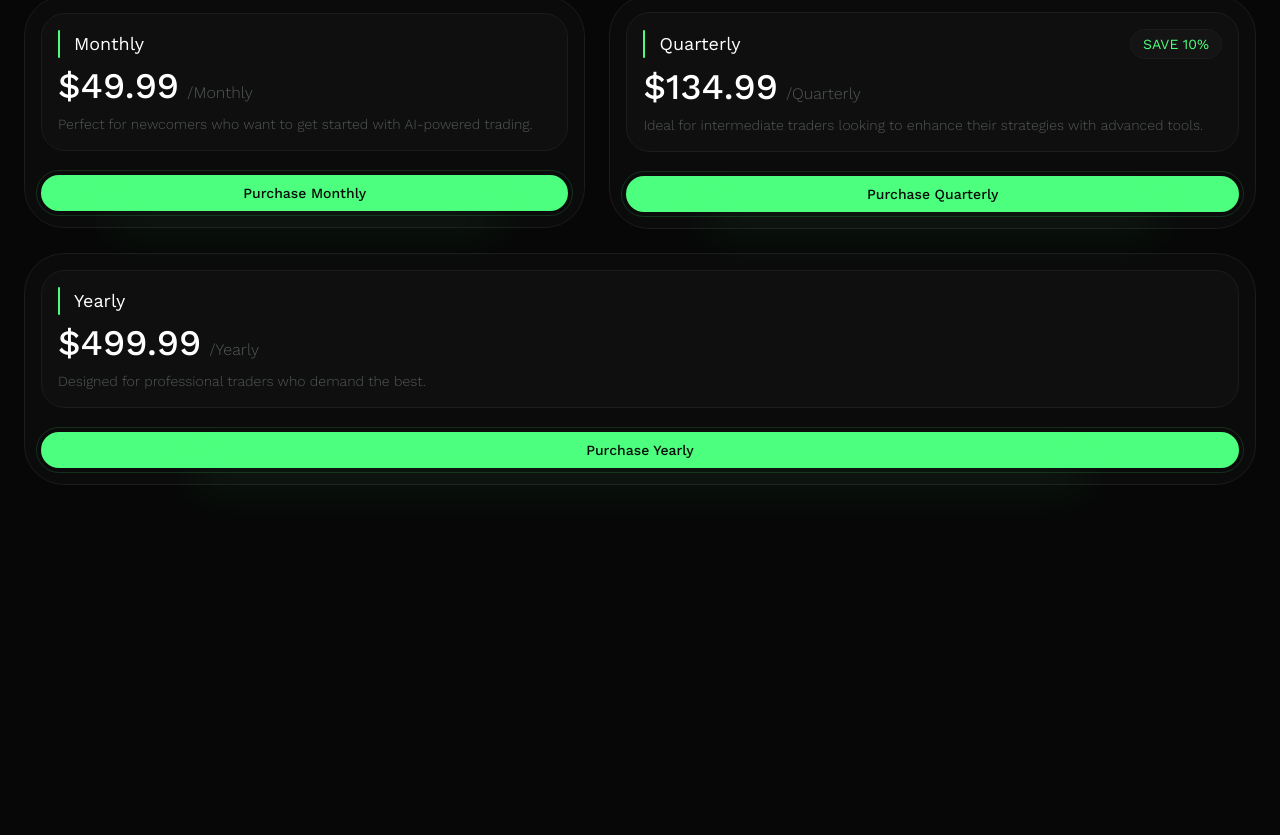
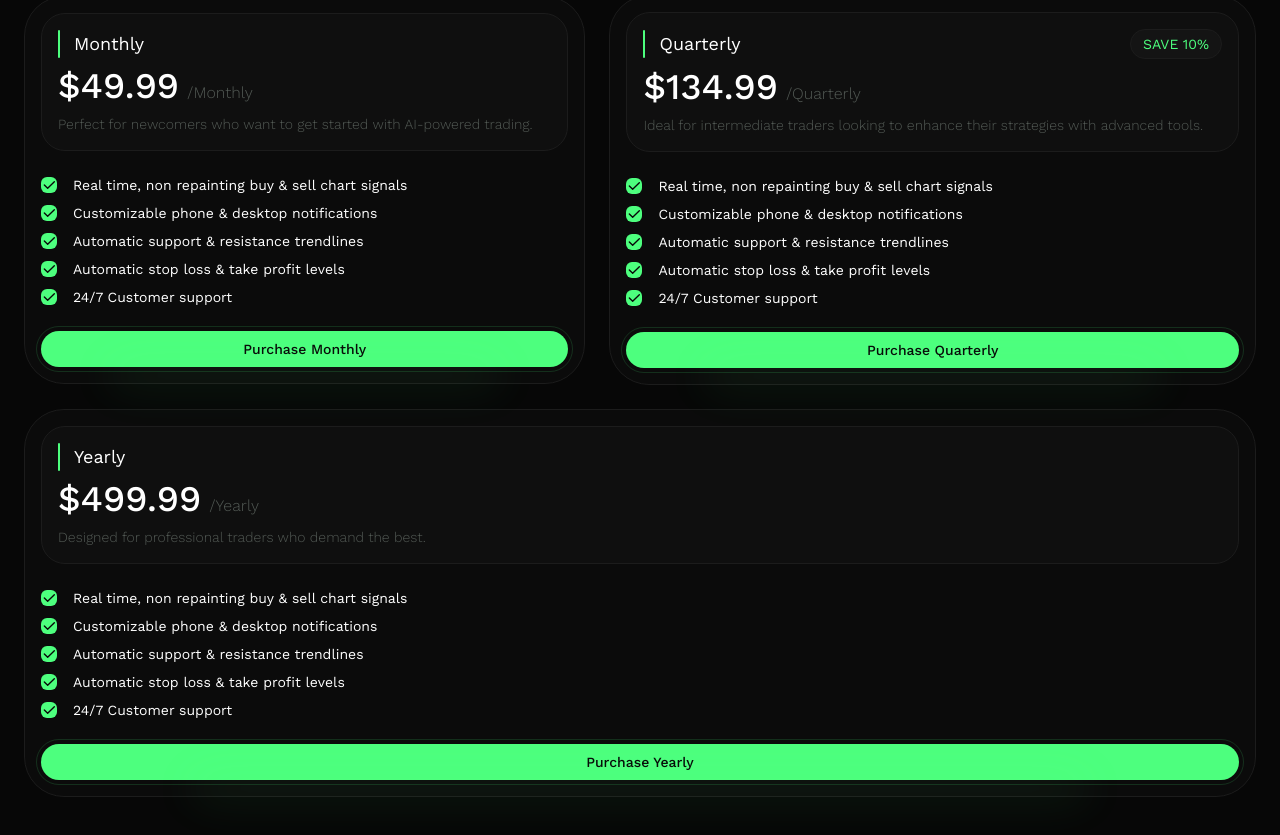
Before and after one commit to iothedev/precision.trading, a Next.js app: page / in a window 1280 px wide. Shown: the part 4090-4925 px from the top of the page. Built offline with nearby package versions, Linux system fonts and the light colour scheme.

Commit message:
fixed issue with forEach in pricing

```diff
--- a/app/page.js
+++ b/app/page.js
@@ -269,8 +269,8 @@ function Pricing() {
                     <p className='mt-2 text-xs sm:text-sm font-light text-foreground-2'>{description}</p>
                 </div>
                 <div className='mt-6 space-y-2'>
-                    {features.forEach(feature => (
-                        <div className='flex items-center gap-4 text-xs sm:text-sm'>
+                    {features.map((feature, index) => (
+                        <div key={index} className='flex items-center gap-4 text-xs sm:text-sm'>
                             <div className='bg-accent-1 text-background-1 h-4 w-4 rounded-md flex items-center justify-center'>
                                 <IconCheck />
                             </div>
```
